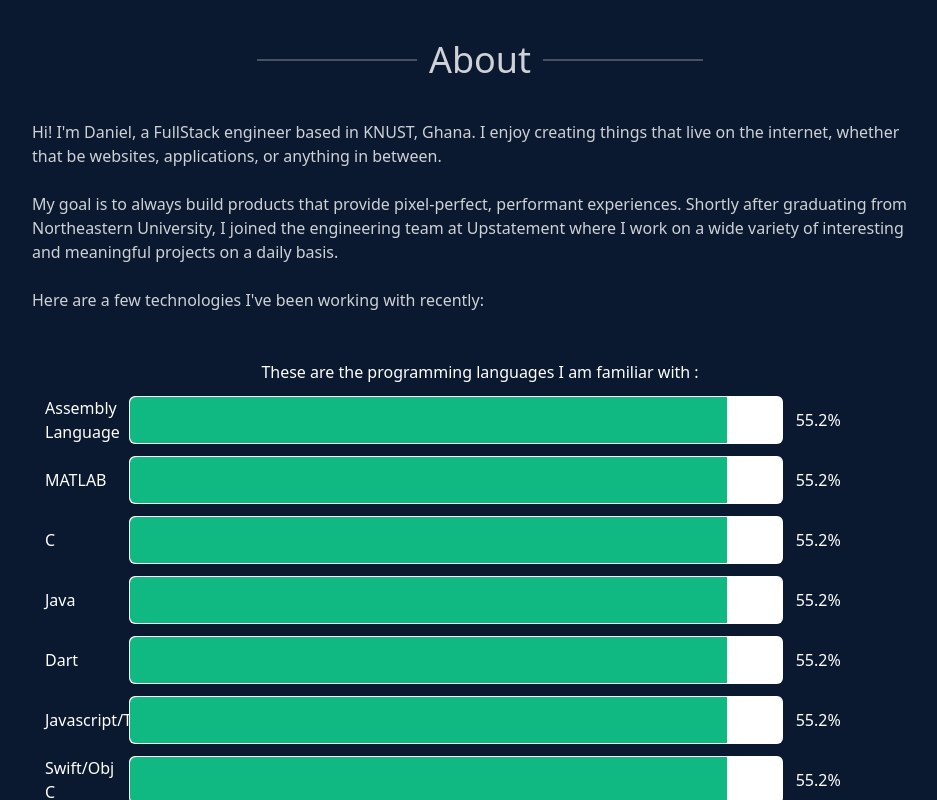
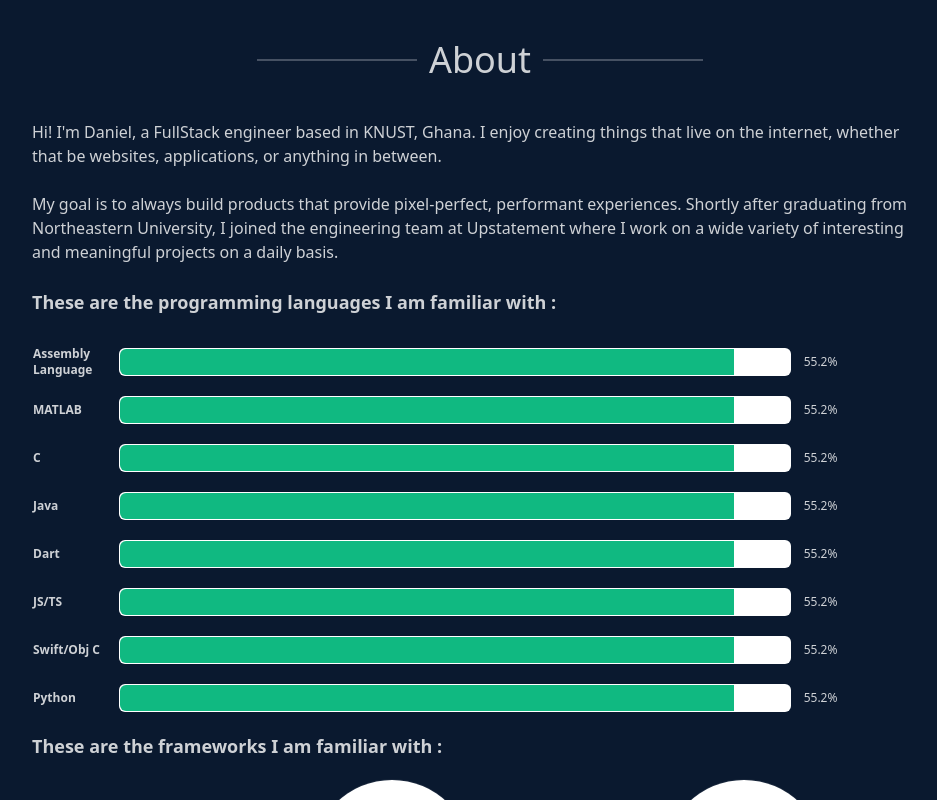
Before and after one commit to EngineerDanny/EngineerDanny_Portfolio, a React (Create React App) app: page / in a window 1280 px wide. Shown: the part 800-1600 px from the top of the page, without its empty margins (160-1097 px from the left). Built offline with nearby package versions, Linux system fonts and the light colour scheme.

Commit message:
style update 15

```diff
--- a/src/components/About/AboutSection.jsx
+++ b/src/components/About/AboutSection.jsx
@@ -18,7 +18,7 @@ const AboutSection = () => {
       </div>
       {/* Details */}
       <div className="flex flex-col max-w-4xl items-center">
-        <p className="text-base font-light opacity-80 mb-12">
+        <p className="text-base font-light opacity-80 ">
           Hi! I'm Daniel, a FullStack engineer based in KNUST, Ghana. I enjoy
           creating things that live on the internet, whether that be websites,
           applications, or anything in between. <br />
@@ -27,22 +27,26 @@ const AboutSection = () => {
           performant experiences. Shortly after graduating from Northeastern
           University, I joined the engineering team at Upstatement where I work
           on a wide variety of interesting and meaningful projects on a daily
-          basis.
+          basis. <br />
           <br />
-          <br /> Here are a few technologies I've been working with recently:
         </p>
-        <p>These are the programming languages I am familiar with :</p>
-
         <tbody className="align-middle table-row-group w-full">
+          <p className="font-semibold text-lg opacity-80 mb-8">
+            These are the programming languages I am familiar with :
+          </p>
           <TechTile title="Assembly Language" />
           <TechTile title="MATLAB" />
           <TechTile title="C" />
           <TechTile title="Java" />
           <TechTile title="Dart" />
-          <TechTile title="Javascript/Typescript" />
+          <TechTile title="JS/TS" />
           <TechTile title="Swift/Obj C" />
           <TechTile title="Python" />
         </tbody>
+
+        <p className="self-start text-lg font-semibold opacity-80 mb-12">
+          These are the frameworks I am familiar with :
+        </p>
 
         <div className="flex justify-center">
           {techImages.map((tech, index) => (
--- a/src/components/About/TechTile.jsx
+++ b/src/components/About/TechTile.jsx
@@ -2,12 +2,12 @@ import React from "react";
 
 const TechTile = ({ title }) => {
   return (
-    <tr className="flex flex-row m-3 h-12">
-      <td className="w-1/12 mr-3 self-center">{title}</td>
+    <tr className="flex flex-row mb-5 h-7">
+      <td className="w-1/12 mr-3 self-center  text-xs font-bold opacity-80">{title}</td>
       <td className="w-9/12 flex rounded-md bg-white">
         <div className="rounded-l-md w-11/12 bg-green-500"></div>
       </td>
-      <td className="w-1/12 ml-3 self-center">
+      <td className="w-1/12 ml-3 self-center text-xs opacity-80">
         <span>55.2%</span>
       </td>
     </tr>
```
